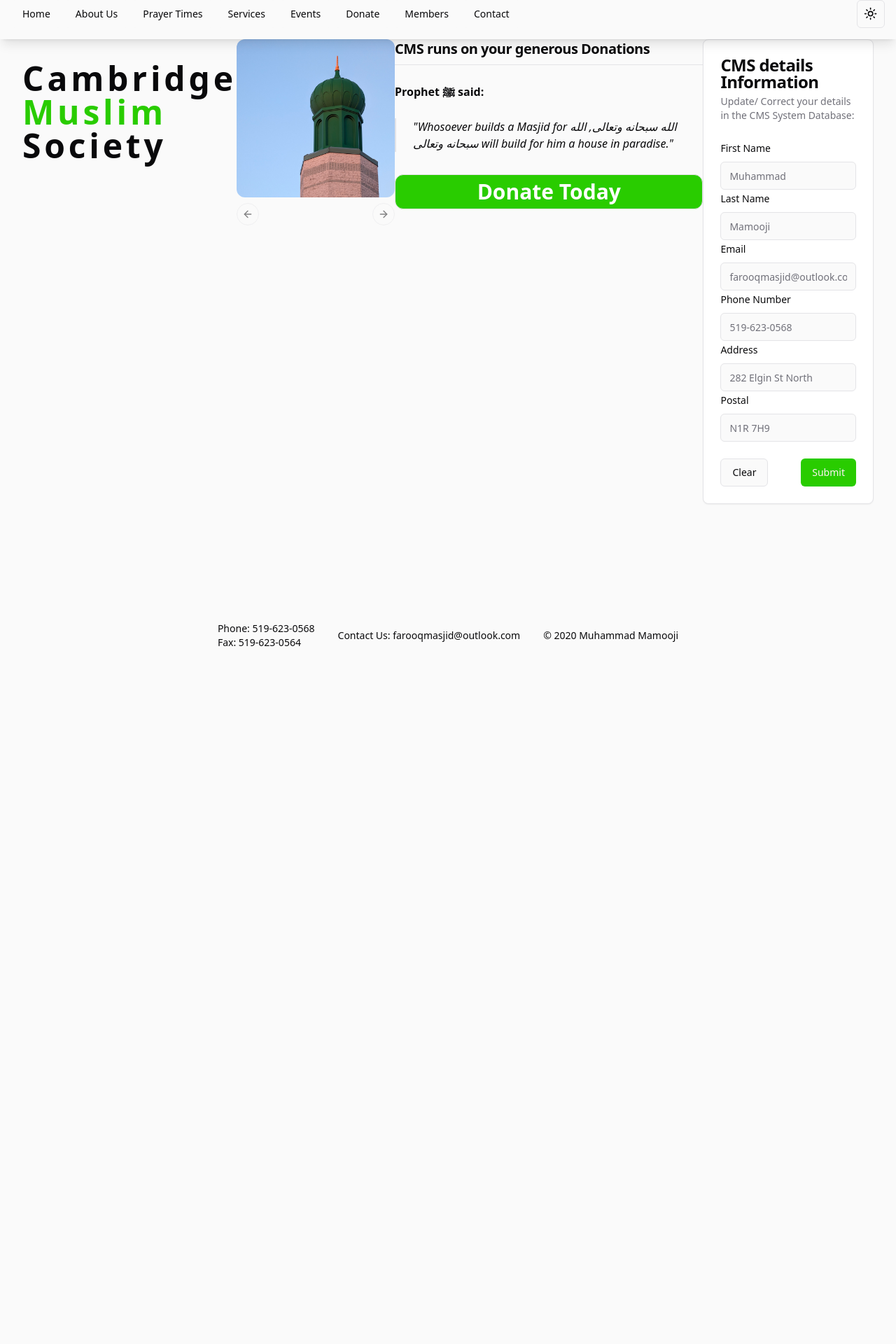
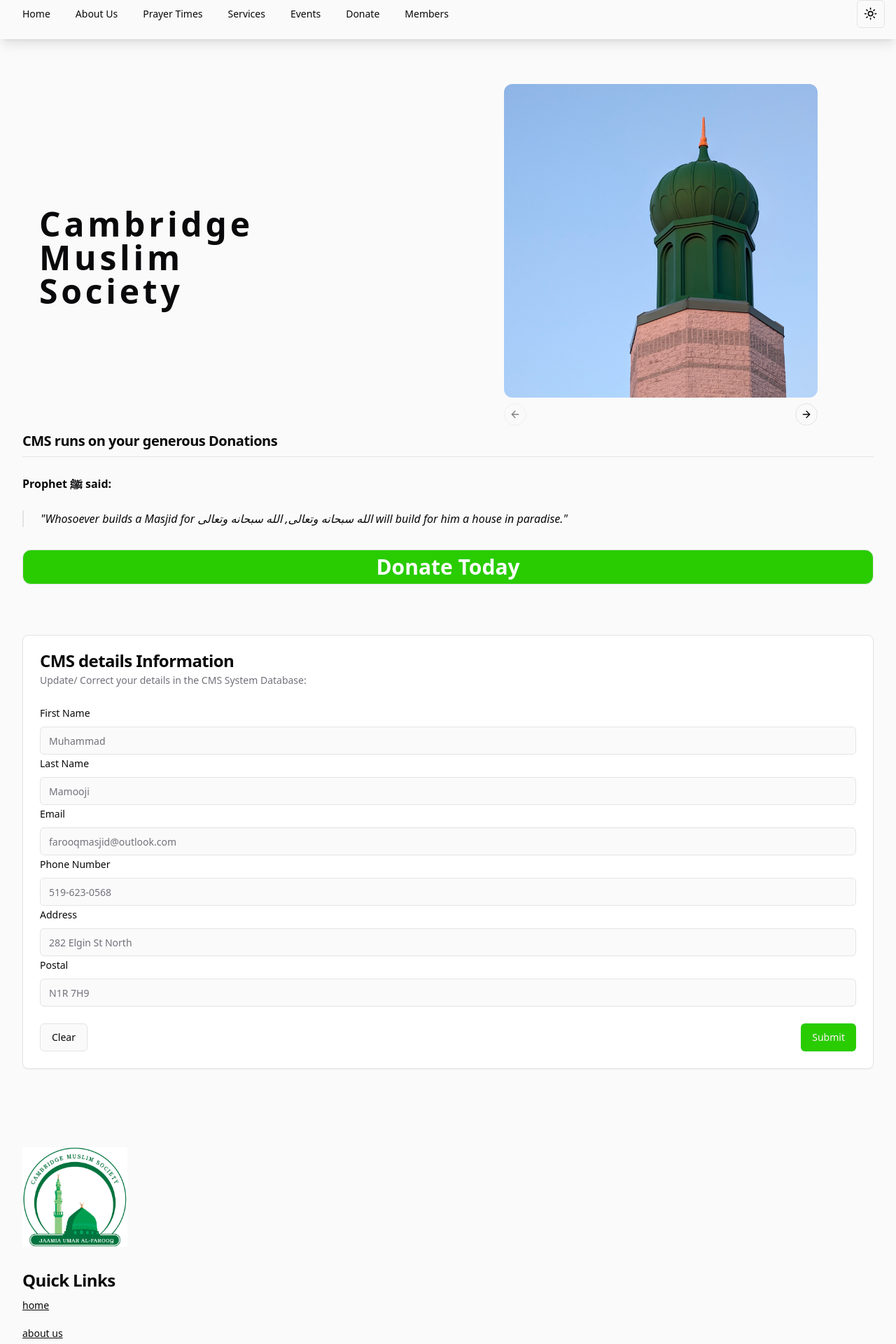
Before and after one commit to mamooji/cms, a Next.js app: page / in a window 1280 px wide. Shown: the part 16-1936 px from the top of the page at 70% size. Before the commit the page ends 944 px from the top, so only its background shows below. Built offline with nearby package versions, Linux system fonts and the light colour scheme.

Commit message:
mobile footer complete

```diff
--- a/src/app/layout.tsx
+++ b/src/app/layout.tsx
@@ -30,7 +30,7 @@
               disableTransitionOnChange
             >
               <Navbar />
-              <main className="pb-32 mx-auto max-w-7xl">{children}</main>
+              <main className=" mx-auto max-w-7xl">{children}</main>
               <Footer />
             </ThemeProvider>
           </div>
--- a/src/app/page.tsx
+++ b/src/app/page.tsx
@@ -1,90 +1,16 @@
 "use client";
 import React from "react";
 
-import Image from "next/image";
-import {
-  Carousel,
-  CarouselContent,
-  CarouselItem,
-  CarouselPrevious,
-  CarouselNext,
-} from "@/components/ui/carousel";
-import { navigationMenuTriggerStyle } from "@/components/ui/navigation-menu";
-import { cn } from "@/lib/utils";
-import { NavigationMenuLink } from "@/components/ui/navigation-menu";
-import Link from "next/link";
-import { buttonVariants } from "@/components/ui/button";
 import MasjidForm from "@/components/MasjidForm";
+import Hero from "@/components/Hero";
+import Quote from "@/components/Quote";
 
 const Home: React.FC = () => {
   return (
-    <div className="flex flex-col md:flex-row mx-8">
-      <div className="flex flex-col pt-8 pb-16 ">
-        <h1
-          className="scroll-m-20  whitespace-break-spaces  text-5xl font-extrabold tracking-widest
-       "
-        >
-          Cambridge
-        </h1>
-        <h1
-          className="scroll-m-20 whitespace-break-spaces  text-5xl font-extrabold tracking-widest text-primary
-       "
-        >
-          Muslim
-        </h1>
-        <h1
-          className="scroll-m-20  whitespace-break-spaces  text-5xl font-extrabold tracking-widest
-       "
-        >
-          Society
-        </h1>
-      </div>
-
-      <div className="flex flex-col pb-20">
-        <Carousel className="">
-          <CarouselContent>
-            <CarouselItem>
-              <div className="h-63 w-63 relative">
-                <Image
-                  src="/images/masjid.jpg"
-                  width={400}
-                  height={400}
-                  alt="Picture of the author"
-                  className="rounded-xl object-cover aspect-square" // just an example
-                />
-              </div>
-            </CarouselItem>
-          </CarouselContent>
-          <CarouselPrevious className=" my-2" />
-          <CarouselNext className="my-2 " />
-        </Carousel>
-      </div>
-      <div className="flex flex-col pb-10">
-        <h2 className="mt-10 scroll-m-20 border-b pb-2 text-xl font-bold tracking-tight transition-colors first:mt-0">
-          CMS runs on your generous Donations
-        </h2>
-        <p className="leading-7 [&:not(:first-child)]:mt-6 font-semibold">
-          Prophet ﷺ said:
-        </p>
-        <blockquote className="mt-6 border-l-2 pl-6 italic">
-          &quot;Whosoever builds a Masjid for الله سبحانه وتعالى, الله سبحانه
-          وتعالى will build for him a house in paradise.&quot;
-        </blockquote>
-        <Link
-          className={cn(
-            buttonVariants({ variant: "outline" }),
-            "bg-primary p-6 my-8 rounded-xl w-full text-white dark:text-black font-bold  text-3xl"
-          )}
-          href={"https://app.irm.io/cambridgemuslimsociety.org"}
-          target="_blank"
-          passHref
-        >
-          Donate Today
-        </Link>
-      </div>
-      <div className="flex flex-col pb-20">
-        <MasjidForm />
-      </div>
+    <div className="flex flex-col mx-8">
+      <Hero />
+      <Quote />
+      <MasjidForm />
 
       <div className="flex flex-col justify-center h-full">
         {/* <div className="pb-2">
--- a/src/components/Footer.tsx
+++ b/src/components/Footer.tsx
@@ -1,24 +1,56 @@
-import { Separator } from "@/components/ui/separator";
+"use client";
 import React from "react";
+import Image from "next/image";
+
+import { navData } from "@/lib/content/navItems";
+import { cn } from "@/lib/utils";
+import {
+  NavigationMenu,
+  NavigationMenuItem,
+  NavigationMenuLink,
+  NavigationMenuList,
+} from "@/components/ui/navigation-menu";
+import Link from "next/link";
+import { navigationMenuTriggerStyle } from "@/components/ui/navigation-menu";
 
 const Footer: React.FC = () => {
   return (
-    <div className="absolute bottom-0 z-10 w-full">
-      <div className="max-w-7xl mx-auto">
-        <div className="flex items-center px-2 justify-center space-x-4 text-sm">
-          <div className="flex flex-col justify-center">
-            <p>Phone: 519-623-0568</p>
-            <p>Fax: 519-623-0564</p>
-          </div>
-          <Separator orientation="vertical" />
-          <div className="flex flex-col justify-center">
-            <p>Contact Us: farooqmasjid@outlook.com</p>
-          </div>
-          <Separator orientation="vertical" />
-          <div className="flex flex-col justify-center">
-            <p>© 2020 Muhammad Mamooji</p>
-          </div>
-        </div>
+    <div className="bottom-0 z-10 w-full">
+      <div className="max-w-7xl flex flex-col px-8 pb-8">
+        <Image
+          src="/images/logo.png"
+          width={150}
+          height={150}
+          alt="Picture of the author"
+          className=" bg-inherit py-8"
+        />
+        <h3 className="scroll-m-20 text-2xl font-semibold tracking-tight">
+          Quick Links
+        </h3>
+        <NavigationMenu>
+          <NavigationMenuList className="flex flex-col items-start space-x-0 pb-8 ">
+            {navData.map((navItem, index) => {
+              return (
+                <NavigationMenuItem key={index} className="">
+                  <Link href={navItem.url} legacyBehavior passHref>
+                    <NavigationMenuLink
+                      className={cn(
+                        navigationMenuTriggerStyle(),
+                        "px-0 underline"
+                      )}
+                    >
+                      {navItem.name}
+                    </NavigationMenuLink>
+                  </Link>
+                </NavigationMenuItem>
+              );
+            })}
+          </NavigationMenuList>
+        </NavigationMenu>
+        <p>Phone: 519-623-0568</p>
+        <p>Fax: 519-623-0564</p>
+        <p>Contact Us: farooqmasjid@outlook.com</p>
+        <p>© 2020 Muhammad Mamooji</p>
       </div>
     </div>
   );
--- /dev/null
+++ b/src/components/Hero.tsx
@@ -0,0 +1,56 @@
+import React from "react";
+import Image from "next/image";
+import {
+  Carousel,
+  CarouselContent,
+  CarouselItem,
+  CarouselPrevious,
+  CarouselNext,
+} from "@/components/ui/carousel";
+
+const Hero = () => {
+  return (
+    <div className=" flex flex-col md:flex-row md:justify-center md:items-center md:pt-16">
+      <div className="flex flex-col md:pl-6 pt-8 pb-16 md:py-0  md:w-1/2">
+        <h1 className="scroll-m-20 break-words text-5xl font-extrabold tracking-widest whitespace-pre-wrap max-w-md">
+          {"Cambridge\nMuslim\nSociety"}
+        </h1>
+      </div>
+
+      <div className="flex flex-col pb-20 items-center md:py-0 md:w-1/2 md:items-center">
+        <Carousel className="flex flex-col max-w-md">
+          <CarouselContent>
+            <CarouselItem>
+              <div className="h-63 w-63 relative">
+                <Image
+                  src="/images/masjid.jpg"
+                  width={500}
+                  height={500}
+                  alt="Picture of the author"
+                  className=" rounded-xl object-cover aspect-square"
+                />
+              </div>
+            </CarouselItem>
+            <CarouselItem>
+              <div className="h-63 w-63 relative">
+                <Image
+                  src="/images/masjid.jpg"
+                  width={500}
+                  height={500}
+                  alt="Picture of the author"
+                  className="rounded-xl object-cover aspect-square"
+                />
+              </div>
+            </CarouselItem>
+          </CarouselContent>
+          <div className="flex w-full justify-between">
+            <CarouselPrevious className=" my-2" />
+            <CarouselNext className="my-2 " />
+          </div>
+        </Carousel>
+      </div>
+    </div>
+  );
+};
+
+export default Hero;
--- a/src/components/MasjidForm.tsx
+++ b/src/components/MasjidForm.tsx
@@ -36,11 +36,12 @@
     },
   });
 
-  // 2. Define a submit handler.
   function onSubmit(values: z.infer<typeof formSchema>) {
     console.log(values);
   }
+
   return (
+    <div className="flex flex-col pb-20">
       <Form {...form}>
         <form onSubmit={form.handleSubmit(onSubmit)} className="space-y-2">
           <Card>
@@ -84,7 +85,10 @@
                   <FormItem>
                     <FormLabel>Email</FormLabel>
                     <FormControl>
-                    <Input placeholder="farooqmasjid@outlook.com" {...field} />
+                      <Input
+                        placeholder="farooqmasjid@outlook.com"
+                        {...field}
+                      />
                     </FormControl>
                     <FormMessage />
                   </FormItem>
@@ -139,6 +143,7 @@
           </Card>
         </form>
       </Form>
+    </div>
   );
 };
 export default MasjidForm;
--- /dev/null
+++ b/src/components/Quote.tsx
@@ -0,0 +1,34 @@
+import React from "react";
+import { cn } from "@/lib/utils";
+import Link from "next/link";
+import { buttonVariants } from "@/components/ui/button";
+
+const Quote = () => {
+  return (
+    <div className="flex flex-col pb-10">
+      <h2 className="mt-10 scroll-m-20 border-b pb-2 text-xl font-bold tracking-tight transition-colors first:mt-0">
+        CMS runs on your generous Donations
+      </h2>
+      <p className="leading-7 [&:not(:first-child)]:mt-6 font-semibold">
+        Prophet ﷺ said:
+      </p>
+      <blockquote className="mt-6 border-l-2 pl-6 italic">
+        &quot;Whosoever builds a Masjid for الله سبحانه وتعالى, الله سبحانه
+        وتعالى will build for him a house in paradise.&quot;
+      </blockquote>
+      <Link
+        className={cn(
+          buttonVariants({ variant: "outline" }),
+          "bg-primary p-6 my-8 rounded-xl w-full text-white dark:text-black font-bold  text-3xl"
+        )}
+        href={"https://app.irm.io/cambridgemuslimsociety.org"}
+        target="_blank"
+        passHref
+      >
+        Donate Today
+      </Link>
+    </div>
+  );
+};
+
+export default Quote;
--- a/src/components/ui/carousel.tsx
+++ b/src/components/ui/carousel.tsx
@@ -206,7 +206,7 @@
       variant={variant}
       size={size}
       className={cn(
-        "absolute  h-8 w-8 rounded-full",
+        "  h-8 w-8 rounded-full",
         orientation === "horizontal"
           ? " "
           : "-top-12 left-1/2 -translate-x-1/2 rotate-90",
@@ -235,9 +235,9 @@
       variant={variant}
       size={size}
       className={cn(
-        "absolute h-8 w-8 rounded-full",
+        " h-8 w-8 rounded-full",
         orientation === "horizontal"
-          ? "right-0"
+          ? "right-0 flex-end"
           : "-bottom-12 left-1/2 -translate-x-1/2 rotate-90",
         className
       )}
--- a/src/lib/content/navItems.ts
+++ b/src/lib/content/navItems.ts
@@ -32,6 +32,29 @@
     name: "members",
     url: "/members",
   },
+];
+
+export const footerData: Array<NavItem> = [
+  {
+    name: "about us",
+    url: "/about",
+  },
+  {
+    name: "services",
+    url: "/services",
+  },
+  {
+    name: "events",
+    url: "/events",
+  },
+  {
+    name: "donate",
+    url: "/donate",
+  },
+  {
+    name: "members",
+    url: "/members",
+  },
   {
     name: "contact",
     url: "/contact",
```
Also changed, not shown: public/images/logo.png (added). Lines whose indentation alone changed are shown as unchanged.
